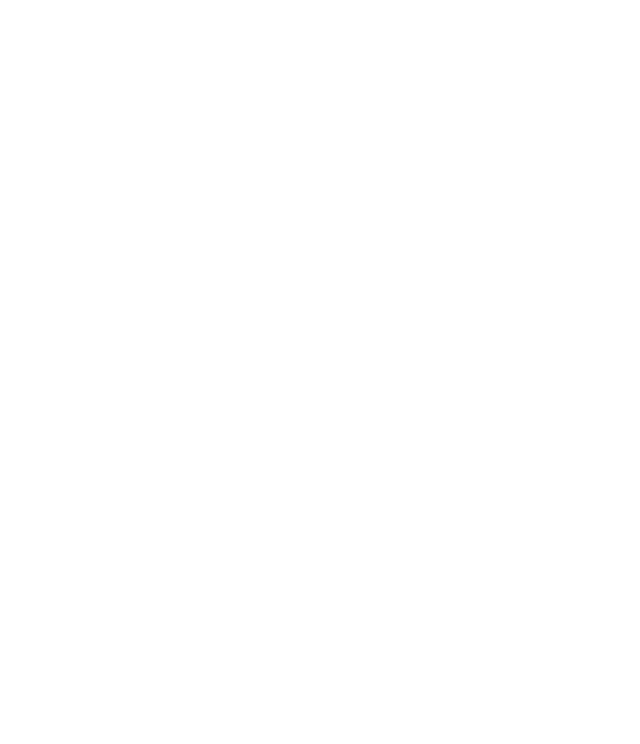
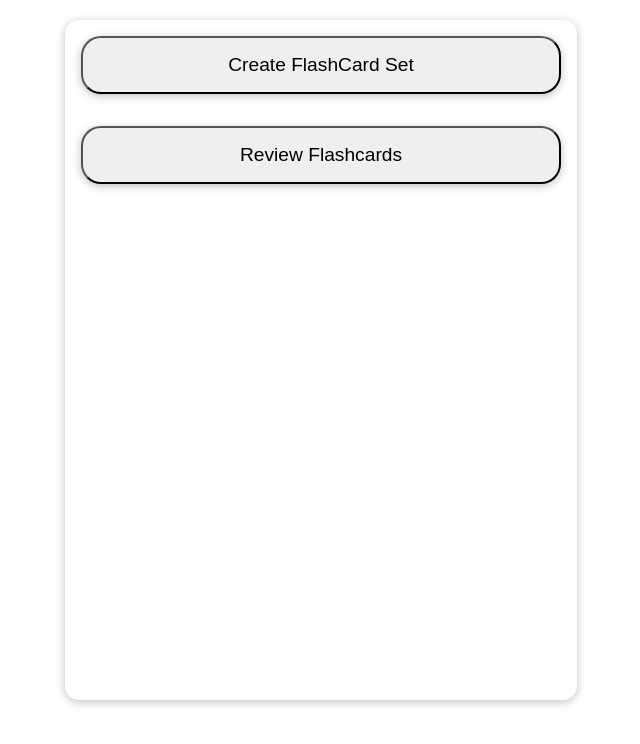
Before and after one commit to ColinMattutini/Remembori, a React (Create React App) app: page / in a window 1280 px wide. Before the commit this address had no page. Shown: the top 744 px of the page, without its empty margins (319-959 px from the left). Built offline with nearby package versions, Linux system fonts and the light colour scheme.

Commit message:
routes added for sets listing and review set cards

```diff
--- a/src/App.js
+++ b/src/App.js
@@ -2,12 +2,14 @@ import { Route, Routes } from "react-router-dom";
 import Homepage from "./components/Homepage";
 import ReviewPage from "./components/Review/ReviewPage";
 import CreateSetPage from "./Pages/CreateSetPage";
+import ReviewSetsListPage from "./Pages/ReviewSetsListPage";
 
 function App() {
   return (
     <Routes>
-      <Route exact path="/home" element={<Homepage />} />
-      <Route exact path="/review" element={<ReviewPage />} />
+      <Route exact path="/" element={<Homepage />} />
+      <Route exact path="/review/:setName" element={<ReviewPage />} />
+      <Route exact path="/reviewset" element={<ReviewSetsListPage />} />
       <Route exact path="/createset" element={<CreateSetPage />} />
     </Routes>
   );
```
